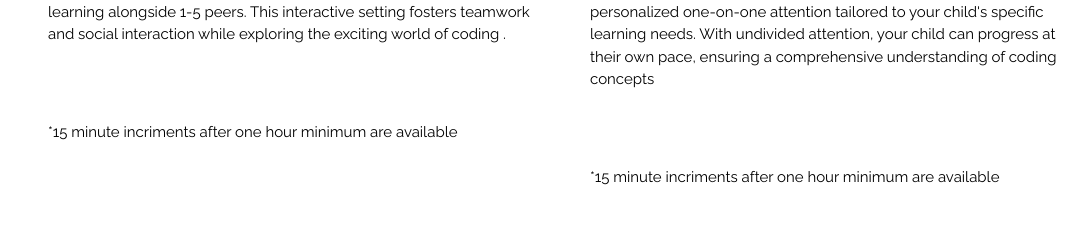
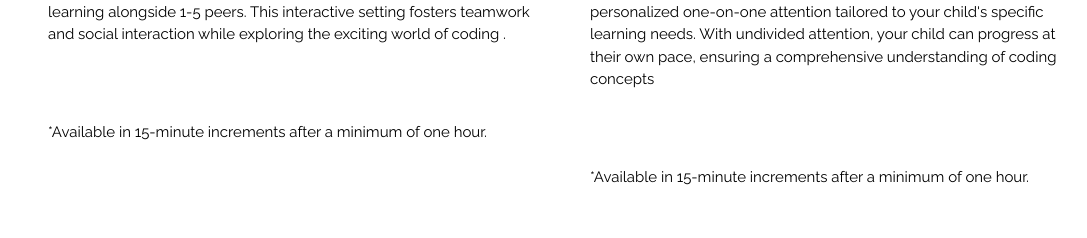
Before and after one commit to lifernandez/codeKidzLive, a plain HTML site: page index.html in a window 1280 px wide. Shown: the part 2666-2904 px from the top of the page, without its empty margins (74-1161 px from the left). Drawn offline with nearby package versions, Linux system fonts and the light colour scheme.

Commit message:
Update index.html
price/time changes

```diff
--- a/index.html
+++ b/index.html
@@ -86,7 +86,7 @@
         <p>with a 1-hour minimum booking, your child can engage in collaborative learning alongside 1-5 peers. This interactive setting fosters teamwork and social interaction while exploring the exciting world of coding .</p>
         <br>
         <br>
-        <p>*15 minute incriments after one hour minimum are available</p>
+        <p>*Available in 15-minute increments after a minimum of one hour.</p>
       </div>
     </div>
     <div class="w3-half w3-margin-bottom">
@@ -97,7 +97,7 @@
         <p>opt for private lessons with a 1-hour minimum booking, offering personalized one-on-one attention tailored to your child's specific learning needs. With undivided attention, your child can progress at their own pace, ensuring a comprehensive understanding of coding concepts</p>
         <br>
         <br>
-        <p>*15 minute incriments after one hour minimum are available</p>
+        <p>*Available in 15-minute increments after a minimum of one hour.</p>
       </div>
     </div>
   </div>
```
